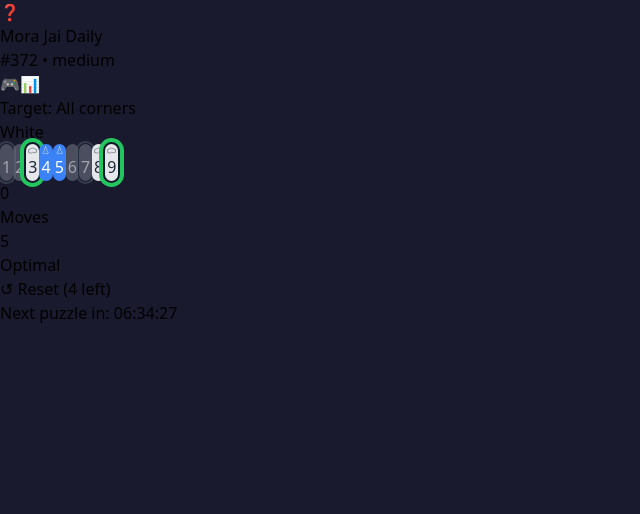
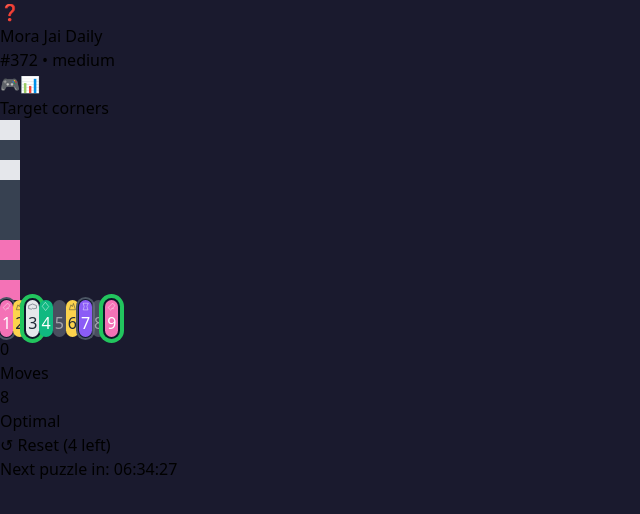
Before and after one commit to benneh5-time/mora-jai-daily, a React (Vite) app: page / in a window 1280 px wide. Shown: the top 514 px of the page, without its empty margins (0-640 px from the left). Built offline with nearby package versions, Linux system fonts and the light colour scheme.

Commit message:
Updated corners

```diff
--- a/src/App.jsx
+++ b/src/App.jsx
@@ -118,7 +118,7 @@ const RulesModal = ({ onClose }) => {
         <h2 className="text-2xl font-bold text-white text-center mb-4">How to Play</h2>
 
         <p className="text-gray-300 mb-4 text-center">
-          Get the target color in all four corners to solve the puzzle!
+          Get each corner to its target color to solve the puzzle!
         </p>
 
         <div className="space-y-2 mb-6">
@@ -217,6 +217,34 @@ Play at: ${window.location.href}`;
           Close
         </button>
       </div>
+    </div>
+  );
+};
+
+// Mini 3x3 target indicator: corners show target colors, non-corners are dark placeholders
+const TargetMiniGrid = ({ targetCorners }) => {
+  const cornerMap = {
+    '0-0': targetCorners.topLeft,   '0-2': targetCorners.topRight,
+    '2-0': targetCorners.bottomLeft, '2-2': targetCorners.bottomRight,
+  };
+  return (
+    <div className="grid grid-cols-3 gap-1" style={{ width: '72px' }}>
+      {[0, 1, 2].map(row =>
+        [0, 1, 2].map(col => {
+          const key = `${row}-${col}`;
+          return (
+            <div
+              key={key}
+              className="rounded-sm"
+              style={{
+                width: '20px',
+                height: '20px',
+                backgroundColor: cornerMap[key] ? COLORS[cornerMap[key]].hex : '#374151',
+              }}
+            />
+          );
+        })
+      )}
     </div>
   );
 };
@@ -346,9 +374,6 @@ export default function App() {
     );
   }
 
-  const targetColor = puzzle.targetCorners.topLeft;
-  const targetColorData = COLORS[targetColor];
-
   return (
     <div className="min-h-screen flex flex-col items-center px-4 py-6">
       {/* Header */}
@@ -383,15 +408,9 @@ export default function App() {
       </div>
 
       {/* Target */}
-      <div className="mb-4 text-center">
-        <div className="text-gray-400 text-sm mb-1">Target: All corners</div>
-        <div className="flex items-center justify-center gap-2">
-          <div
-            className="w-8 h-8 rounded"
-            style={{ backgroundColor: targetColorData.hex }}
-          />
-          <span className="text-white font-semibold">{targetColorData.name}</span>
-        </div>
+      <div className="mb-4 flex flex-col items-center gap-1">
+        <div className="text-gray-400 text-xs">Target corners</div>
+        <TargetMiniGrid targetCorners={puzzle.targetCorners} />
       </div>
 
       {/* Board */}
--- a/src/Practice.jsx
+++ b/src/Practice.jsx
@@ -72,6 +72,45 @@ const ColorPicker = ({ selectedColor, onSelect }) => {
   );
 };
 
+// Pick N distinct items from pool using Math.random
+const pickDistinctRandom = (pool, count) => {
+  if (pool.length < count) return pool.slice(0, count);
+  const result = [];
+  while (result.length < count) {
+    const candidate = pool[Math.floor(Math.random() * pool.length)];
+    if (!result.includes(candidate)) result.push(candidate);
+  }
+  return result;
+};
+
+// Mini 3x3 target indicator: corners show target colors, non-corners are dark placeholders
+const TargetMiniGrid = ({ targetCorners }) => {
+  const cornerMap = {
+    '0-0': targetCorners.topLeft,   '0-2': targetCorners.topRight,
+    '2-0': targetCorners.bottomLeft, '2-2': targetCorners.bottomRight,
+  };
+  return (
+    <div className="grid grid-cols-3 gap-1" style={{ width: '72px' }}>
+      {[0, 1, 2].map(row =>
+        [0, 1, 2].map(col => {
+          const key = `${row}-${col}`;
+          return (
+            <div
+              key={key}
+              className="rounded-sm"
+              style={{
+                width: '20px',
+                height: '20px',
+                backgroundColor: cornerMap[key] ? COLORS[cornerMap[key]].hex : '#374151',
+              }}
+            />
+          );
+        })
+      )}
+    </div>
+  );
+};
+
 // Generate random puzzle
 const generatePuzzle = (difficulty) => {
   const difficultySettings = {
@@ -86,20 +125,30 @@ const generatePuzzle = (difficulty) => {
   const nonGray = colors.filter(c => c !== 'gray');
 
   for (let attempt = 0; attempt < 200; attempt++) {
-    const targetColor = nonGray[Math.floor(Math.random() * nonGray.length)];
-    const targetCorners = {
-      topLeft: targetColor,
-      topRight: targetColor,
-      bottomLeft: targetColor,
-      bottomRight: targetColor,
-    };
+    let targetCorners;
+    if (difficulty === 'easy') {
+      const color = nonGray[Math.floor(Math.random() * nonGray.length)];
+      targetCorners = { topLeft: color, topRight: color, bottomLeft: color, bottomRight: color };
+    } else if (difficulty === 'medium') {
+      const [a, b] = pickDistinctRandom(nonGray, 2);
+      const split = Math.random() < 0.5 ? 'topBottom' : 'leftRight';
+      targetCorners = split === 'topBottom'
+        ? { topLeft: a, topRight: a, bottomLeft: b, bottomRight: b }
+        : { topLeft: a, topRight: b, bottomLeft: a, bottomRight: b };
+    } else if (difficulty === 'hard') {
+      const [a, b] = pickDistinctRandom(nonGray, 2);
+      targetCorners = { topLeft: a, topRight: b, bottomLeft: b, bottomRight: a };
+    } else {
+      const [a, b, c, d] = pickDistinctRandom(nonGray, 4);
+      targetCorners = { topLeft: a, topRight: b, bottomLeft: c, bottomRight: d };
+    }
 
     const randomTile = () => colors[Math.floor(Math.random() * colors.length)];
 
     let grid = [
-      [targetColor, randomTile(), targetColor],
-      [randomTile(), randomTile(), randomTile()],
-      [targetColor, randomTile(), targetColor],
+      [targetCorners.topLeft,    randomTile(), targetCorners.topRight],
+      [randomTile(),             randomTile(), randomTile()],
+      [targetCorners.bottomLeft, randomTile(), targetCorners.bottomRight],
     ];
 
     const scrambleMoves = settings.scrambleMoves + Math.floor(Math.random() * 8);
@@ -268,7 +317,9 @@ export default function Practice() {
 
   // For create mode
   const [selectedColor, setSelectedColor] = useState('blue');
-  const [targetColor, setTargetColor] = useState('blue');
+  const [createTargetCorners, setCreateTargetCorners] = useState({
+    topLeft: 'blue', topRight: 'blue', bottomLeft: 'blue', bottomRight: 'blue',
+  });
   const [editGrid, setEditGrid] = useState([
     ['gray', 'gray', 'gray'],
     ['gray', 'gray', 'gray'],
@@ -342,12 +393,7 @@ export default function Practice() {
 
   // Start playing custom puzzle
   const handlePlayCustom = () => {
-    const targetCorners = {
-      topLeft: targetColor,
-      topRight: targetColor,
-      bottomLeft: targetColor,
-      bottomRight: targetColor,
-    };
+    const targetCorners = createTargetCorners;
 
     const solution = findSolution(editGrid, targetCorners, 20);
 
@@ -381,9 +427,7 @@ export default function Practice() {
   };
 
   const currentGrid = mode === 'create' ? editGrid : grid;
-  const targetCorners = mode === 'create'
-    ? { topLeft: targetColor, topRight: targetColor, bottomLeft: targetColor, bottomRight: targetColor }
-    : puzzle?.targetCorners;
+  const targetCorners = mode === 'create' ? createTargetCorners : puzzle?.targetCorners;
 
   return (
     <div className="min-h-screen flex flex-col items-center px-4 py-6">
@@ -459,18 +503,38 @@ export default function Practice() {
             <ColorPicker selectedColor={selectedColor} onSelect={setSelectedColor} />
           </div>
 
-          {/* Target color selector */}
+          {/* Target corner selector */}
           <div className="mb-4">
-            <div className="text-gray-400 text-xs mb-1 text-center">Target corner color</div>
-            <div className="flex justify-center gap-2">
-              {['white', 'yellow', 'purple', 'green', 'pink', 'orange', 'black', 'red', 'blue'].map(color => (
-                <button
-                  key={color}
-                  onClick={() => setTargetColor(color)}
-                  className={`w-8 h-8 rounded border-2 ${targetColor === color ? 'border-white scale-110' : 'border-transparent'}`}
-                  style={{ backgroundColor: COLORS[color].hex }}
-                />
-              ))}
+            <div className="text-gray-400 text-xs mb-2 text-center">Target corner colors — click to cycle</div>
+            <div className="flex flex-col items-center gap-1">
+              <div className="grid grid-cols-2 gap-2">
+                {[
+                  { key: 'topLeft', label: 'TL' },
+                  { key: 'topRight', label: 'TR' },
+                  { key: 'bottomLeft', label: 'BL' },
+                  { key: 'bottomRight', label: 'BR' },
+                ].map(({ key, label }) => {
+                  const allColors = ['white', 'yellow', 'purple', 'green', 'pink', 'orange', 'black', 'red', 'blue'];
+                  const currentIdx = allColors.indexOf(createTargetCorners[key]);
+                  return (
+                    <button
+                      key={key}
+                      onClick={() => {
+                        const nextIdx = (currentIdx + 1) % allColors.length;
+                        setCreateTargetCorners(prev => ({ ...prev, [key]: allColors[nextIdx] }));
+                      }}
+                      className="rounded-lg border-2 border-white/30 hover:border-white/70 transition-colors flex items-center justify-center"
+                      style={{ width: '56px', height: '56px', backgroundColor: COLORS[createTargetCorners[key]].hex }}
+                      title={`${label}: ${COLORS[createTargetCorners[key]].name} — click to change`}
+                    >
+                      <span className="text-xs font-bold opacity-70" style={{ color: COLORS[createTargetCorners[key]].textColor }}>
+                        {label}
+                      </span>
+                    </button>
+                  );
+                })}
+              </div>
+              <div className="text-gray-500 text-xs mt-1">Click a corner to cycle colors</div>
             </div>
           </div>
         </>
@@ -478,15 +542,9 @@ export default function Practice() {
 
       {/* Target display */}
       {targetCorners && (
-        <div className="mb-4 text-center">
-          <div className="text-gray-400 text-sm mb-1">Target: All corners</div>
-          <div className="flex items-center justify-center gap-2">
-            <div
-              className="w-8 h-8 rounded"
-              style={{ backgroundColor: COLORS[targetCorners.topLeft].hex }}
-            />
-            <span className="text-white font-semibold">{COLORS[targetCorners.topLeft].name}</span>
-          </div>
+        <div className="mb-4 flex flex-col items-center gap-1">
+          <div className="text-gray-400 text-xs">Target corners</div>
+          <TargetMiniGrid targetCorners={targetCorners} />
         </div>
       )}
 
@@ -589,12 +647,7 @@ export default function Practice() {
             </button>
             <button
               onClick={() => {
-                const targetCorners = {
-                  topLeft: targetColor,
-                  topRight: targetColor,
-                  bottomLeft: targetColor,
-                  bottomRight: targetColor,
-                };
+                const targetCorners = createTargetCorners;
                 const solution = findSolution(editGrid, targetCorners, 20);
                 setPuzzle({ grid: editGrid, targetCorners, solution });
                 setInitialGrid(cloneGrid(editGrid));
--- a/src/puzzle.js
+++ b/src/puzzle.js
@@ -256,6 +256,17 @@ export const getTimeUntilNextPuzzle = () => {
   return tomorrow.getTime() - now.getTime();
 };
 
+// Pick N distinct items from pool using a provided random function
+const pickDistinct = (pool, count, randomFn) => {
+  if (pool.length < count) return pool.slice(0, count);
+  const result = [];
+  while (result.length < count) {
+    const candidate = pool[Math.floor(randomFn() * pool.length)];
+    if (!result.includes(candidate)) result.push(candidate);
+  }
+  return result;
+};
+
 // Generate daily puzzle based on date
 export const getDailyPuzzle = () => {
   const puzzleNum = getPuzzleNumber();
@@ -292,20 +303,30 @@ export const getDailyPuzzle = () => {
 
   // Generate puzzle deterministically
   for (let attempt = 0; attempt < 200; attempt++) {
-    const targetColor = nonGray[Math.floor(random() * nonGray.length)];
-    const targetCorners = {
-      topLeft: targetColor,
-      topRight: targetColor,
-      bottomLeft: targetColor,
-      bottomRight: targetColor,
-    };
+    let targetCorners;
+    if (difficulty === 'easy') {
+      const color = nonGray[Math.floor(random() * nonGray.length)];
+      targetCorners = { topLeft: color, topRight: color, bottomLeft: color, bottomRight: color };
+    } else if (difficulty === 'medium') {
+      const [a, b] = pickDistinct(nonGray, 2, random);
+      const split = random() < 0.5 ? 'topBottom' : 'leftRight';
+      targetCorners = split === 'topBottom'
+        ? { topLeft: a, topRight: a, bottomLeft: b, bottomRight: b }
+        : { topLeft: a, topRight: b, bottomLeft: a, bottomRight: b };
+    } else if (difficulty === 'hard') {
+      const [a, b] = pickDistinct(nonGray, 2, random);
+      targetCorners = { topLeft: a, topRight: b, bottomLeft: b, bottomRight: a };
+    } else {
+      const [a, b, c, d] = pickDistinct(nonGray, 4, random);
+      targetCorners = { topLeft: a, topRight: b, bottomLeft: c, bottomRight: d };
+    }
 
     const randomTile = () => colors[Math.floor(random() * colors.length)];
 
     let grid = [
-      [targetColor, randomTile(), targetColor],
-      [randomTile(), randomTile(), randomTile()],
-      [targetColor, randomTile(), targetColor],
+      [targetCorners.topLeft,    randomTile(), targetCorners.topRight],
+      [randomTile(),             randomTile(), randomTile()],
+      [targetCorners.bottomLeft, randomTile(), targetCorners.bottomRight],
     ];
 
     const scrambleMoves = settings.scrambleMoves + Math.floor(random() * 8);
```
